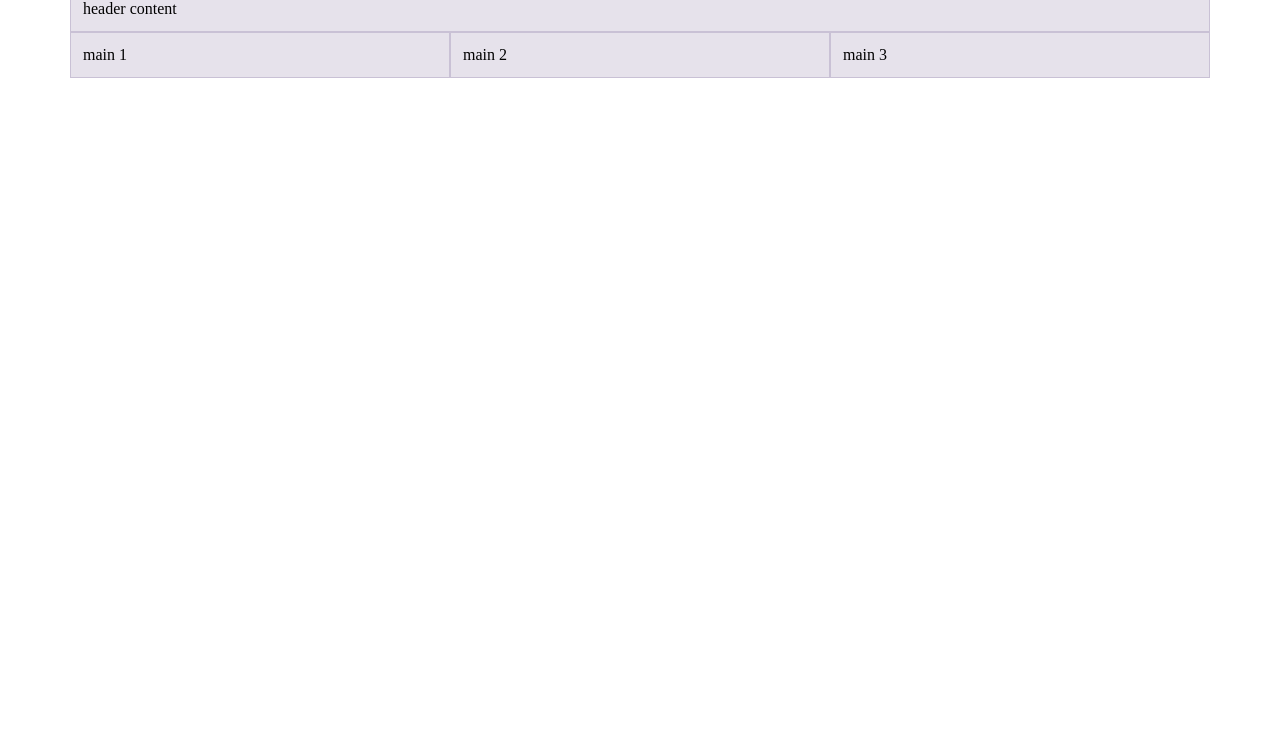
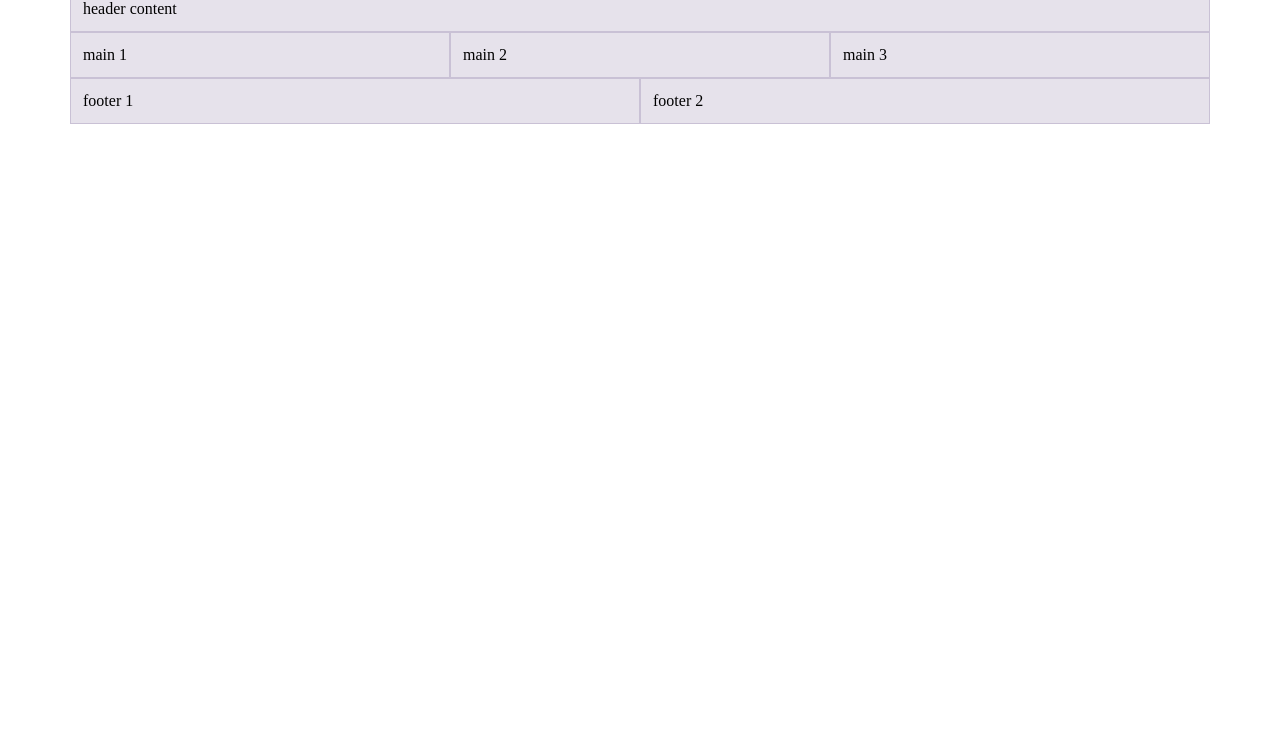
Before and after one commit to EnoDucotterd/angolino, a website built with Parcel: page src/index.html in a window 1280 px wide. Shown: the part 54-800 px from the top of the page. Built offline with nearby package versions, Linux system fonts and the light colour scheme.

Commit message:
création des colones du footer

```diff
--- a/src/index.html
+++ b/src/index.html
@@ -24,7 +24,14 @@
         </div>
       </div>
     </main>
-    <footer></footer>
+    <footer>
+      <div class="container">
+        <div class="row">
+          <div class="col">footer 1</div>
+          <div class="col">footer 2</div>
+        </div>
+      </div>
+    </footer>
 
     <script src="js/main.js" type="module"></script>
   </body>
```
